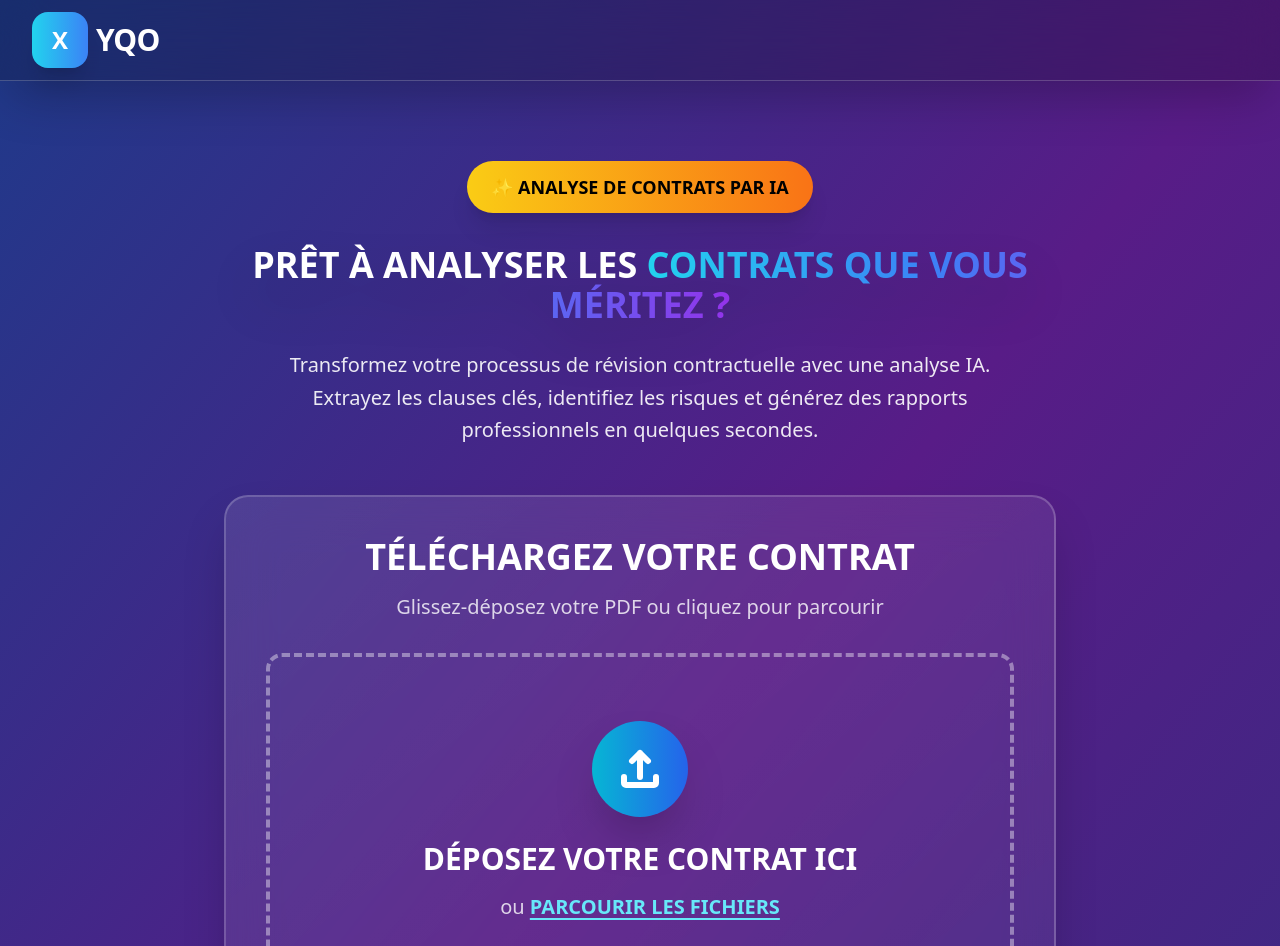
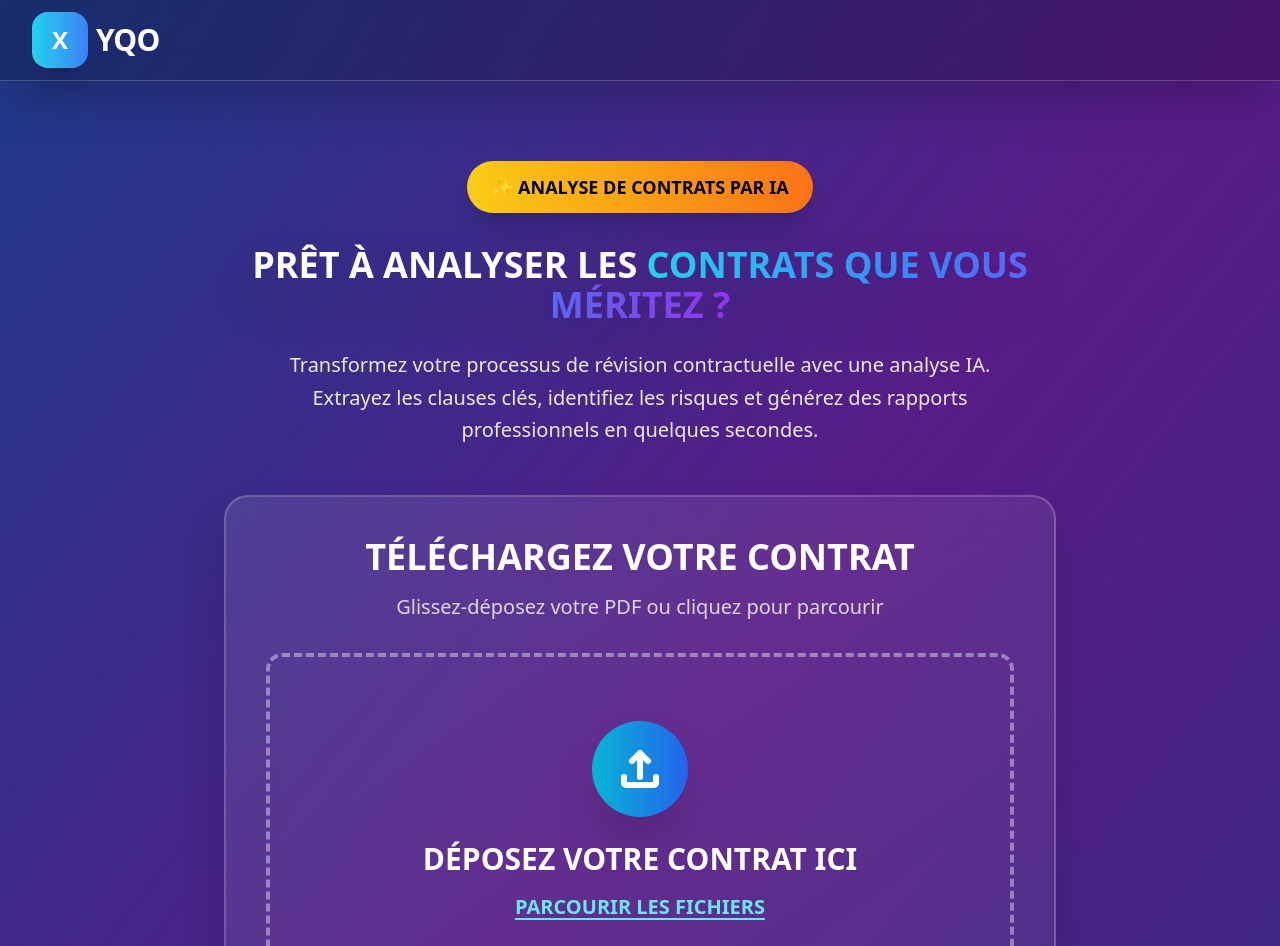
Before and after one commit to xyqotech/xyqo-home, a Next.js app: page /contract-reader in a window 1280 px wide. Shown: the top 946 px of the page. Built offline with nearby package versions, Linux system fonts and the light colour scheme.

Commit message:
ui: remove 'ou' text from file browser button

```diff
--- a/app/contract-reader/page.tsx
+++ b/app/contract-reader/page.tsx
@@ -786,7 +786,6 @@ export default function ContractReaderPage() {
                       <div>
                         <div className="text-3xl font-black text-white mb-4">DÉPOSEZ VOTRE CONTRAT ICI</div>
                         <div className="text-xl text-white/80 mb-6 font-medium">
-                          ou{' '}
                           <button
                             onClick={() => fileInputRef.current?.click()}
                             className="text-cyan-300 hover:text-cyan-100 font-black underline underline-offset-4 transition-colors"
```
